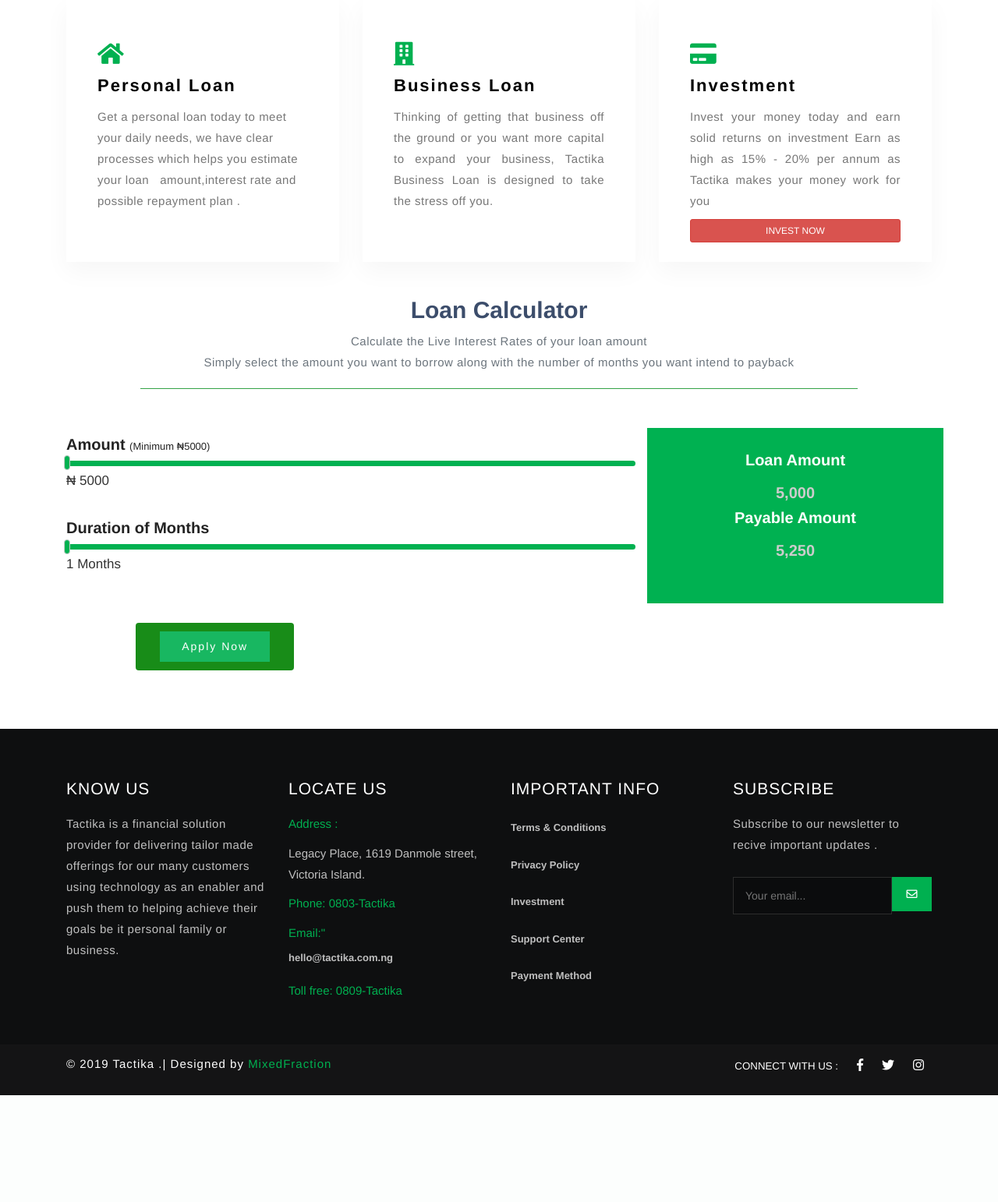
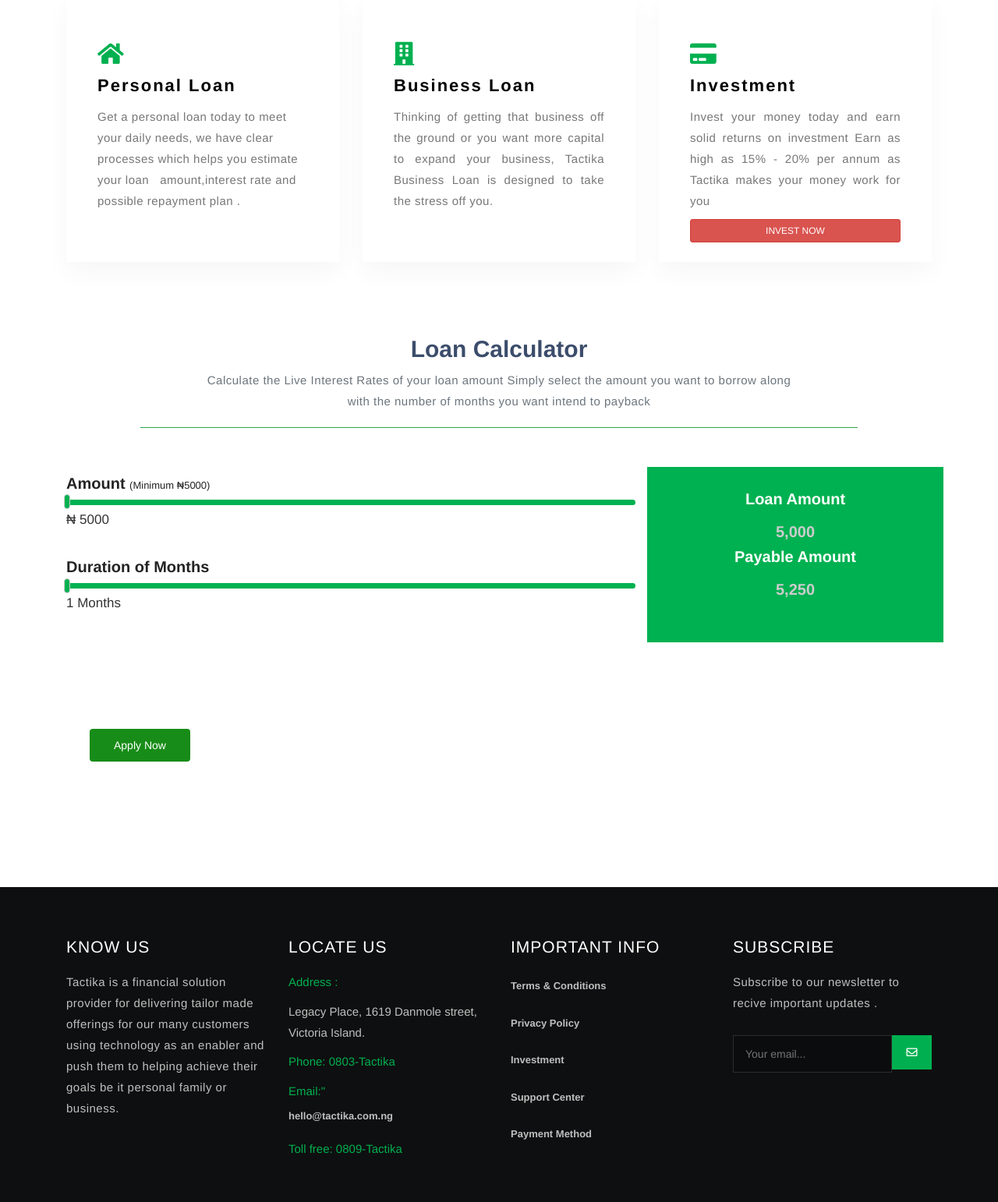
Before and after one commit to allensmyllen/tactika, a PHP site: page /loan.php in a window 1280 px wide. Shown: the part 1170-2712 px from the top of the page at 78% size. Before the commit the page ends 2575 px from the top, so only its background shows below. Run offline with PHP 8.4, Linux system fonts and the light colour scheme.

Commit message:
hand over 6:13

```diff
--- a/calc/loan.php
+++ b/calc/loan.php
@@ -14,7 +14,7 @@
     .cta {
         background: green;
         padding: 10px 30px;
-        margin: 10% 30%;
+        margin: 10% 30px;
         border-radius: 1;
         opacity: 0.9;
 .hide{
@@ -23,17 +23,20 @@
     }.cta a{
         color: white;
     }
-    .cta:hover{
+    /* .cta:hover{
         border-radius: 8px;
         transition: 0.5s;
         padding: 11px 32px;
         opacity: 0.5;
+    } */
+    .cta a:hover{
+        /* text-decoration: none; */
+        /* color: green; */
+        /* opacity: 1; */
+
     }
-    .cta a:hover{
-        text-decoration: none;
-        /* color: green; */
-        opacity: 1;
-
+    .loan-calculator{
+        padding-top: 50px;
     }
     </style>
 </head>
@@ -46,7 +49,7 @@
             <div class="row  text-center">
                 <div class="col-md-10 col-md-offset-1">
                     <h2 class="section-heading">Loan Calculator</h2>
-                    <p class="text-muted">Calculate the Live Interest Rates of your loan amount <br> Simply select the amount you want to borrow along with the number of months you want intend to payback</p>
+                    <p class="text-muted">Calculate the Live Interest Rates of your loan amount Simply select the amount you want to borrow along with the number of months you want intend to payback</p>
                     <hr>
                 </div>
             </div>
@@ -95,9 +98,9 @@
                     </div>
                 </div>
             </div>
-            <div class="col-lg-3 w3layouts_getin ">
+            <!-- <div class="col-lg-3 w3layouts_getin "> -->
 				<button class =' btn cta'> <a href="login.php">Apply Now</a></button>
-			</div>
+			<!-- </div> -->
         </div>
 
     </section>
```
